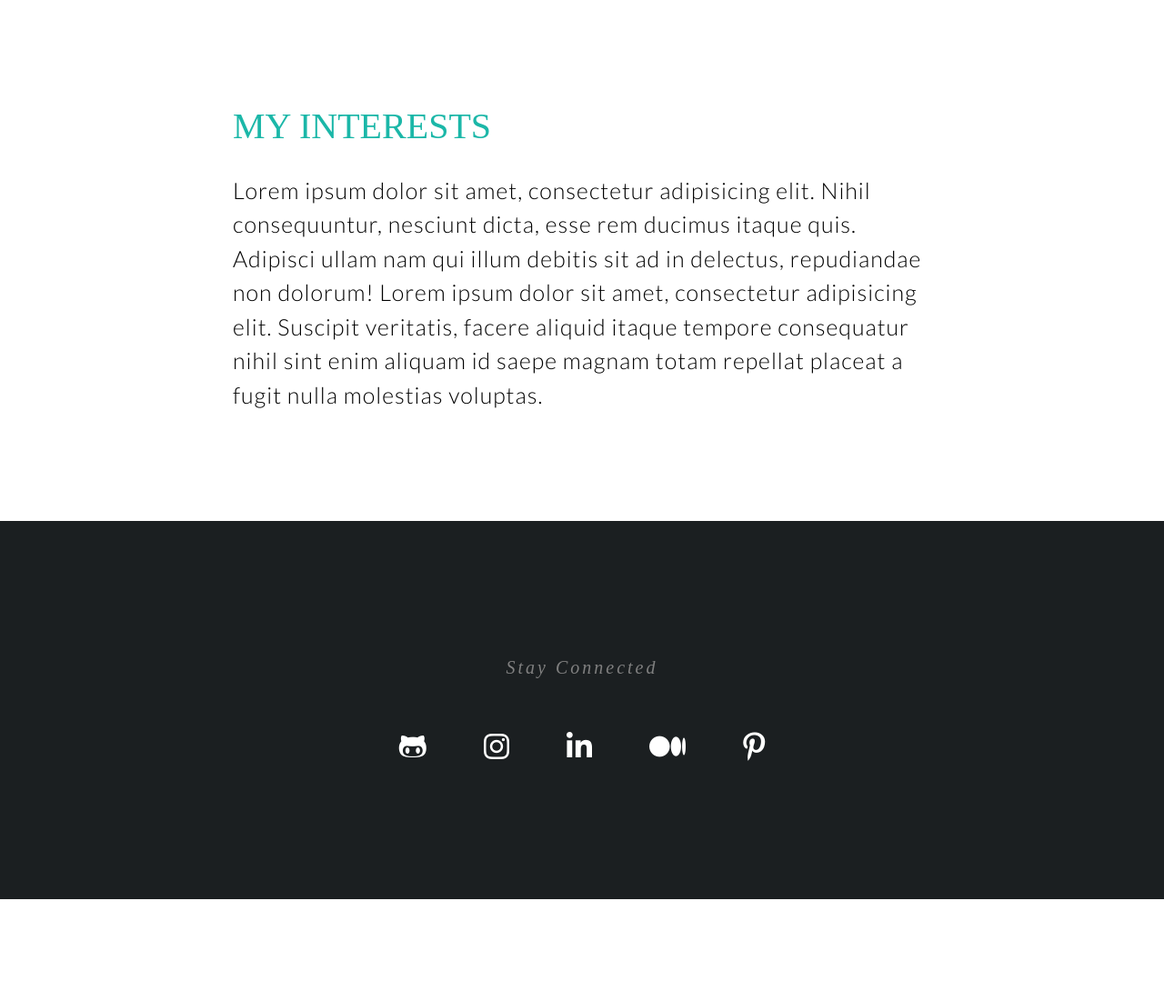
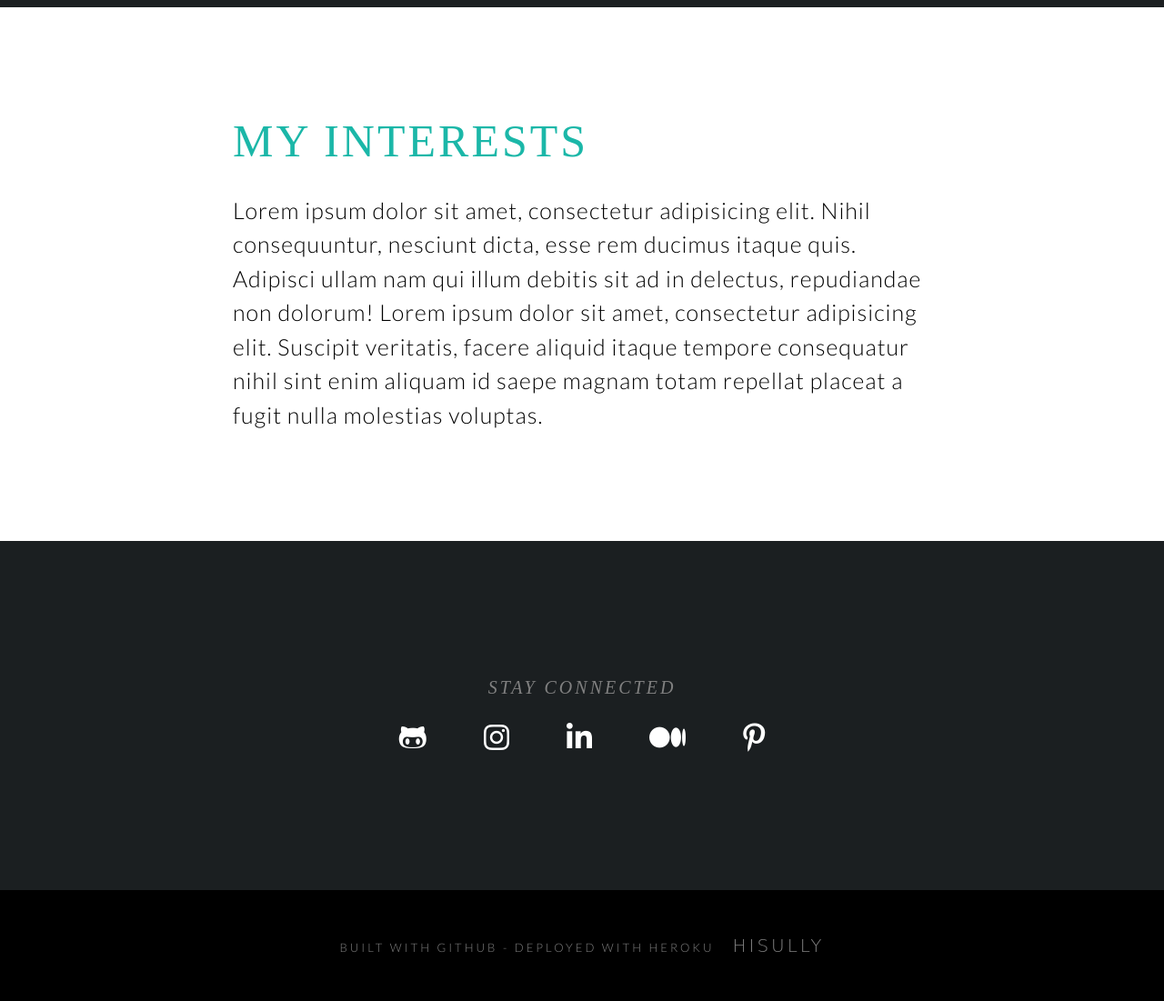
Before and after one commit to atsullivan/parallax-website, a plain HTML site: page index.html in a window 1280 px wide. Shown: the part 1380-2481 px from the top of the page at 91% size. Before the commit the page ends 2369 px from the top, so only its background shows below. Drawn offline with nearby package versions, Linux system fonts and the light colour scheme; a script that the page names is missing; a web font is replaced by a local one.

Commit message:
Condense text styles into 4 global styles (h1-h4).
Instead of having specific text styles based on the section of the page
(header, footer, body), create 4 global text styles to choose from.

```diff
--- a/index.html
+++ b/index.html
@@ -55,26 +55,32 @@
 
       <section class="module content dark">
         <div class="container">
-          <h3 class="reveal">About Me</h3>
+          <h2 class="reveal">About Me</h2>
           <p class="reveal">Lorem ipsum dolor sit amet, consectetur adipisicing elit. Nihil consequuntur, nesciunt dicta, esse rem ducimus itaque quis. Adipisci ullam nam qui illum debitis sit ad in delectus, repudiandae non dolorum! Lorem ipsum dolor sit amet, consectetur adipisicing elit. Suscipit veritatis, facere aliquid itaque tempore consequatur nihil sint enim aliquam id saepe magnam totam repellat placeat a fugit nulla molestias voluptas.</p>
         </div>
       </section>
 
       <section class="module content light">
         <div class="container">
-          <h3 class="reveal">My Interests</h3>
+          <h2 class="reveal">My Interests</h2>
           <p class="reveal">Lorem ipsum dolor sit amet, consectetur adipisicing elit. Nihil consequuntur, nesciunt dicta, esse rem ducimus itaque quis. Adipisci ullam nam qui illum debitis sit ad in delectus, repudiandae non dolorum! Lorem ipsum dolor sit amet, consectetur adipisicing elit. Suscipit veritatis, facere aliquid itaque tempore consequatur nihil sint enim aliquam id saepe magnam totam repellat placeat a fugit nulla molestias voluptas.</p>
         </div>
       </section>
 
       <section class="module footer">
         <div class="container reveal">
-          <h2>Stay Connected</h2>
+          <h3>Stay Connected</h3>
           <i class="fa fa-github-alt fa-2x" aria-hidden="true"></i>
           <i class="fa fa-instagram fa-2x" aria-hidden="true"></i>
           <i class="fa fa-linkedin fa-2x" aria-hidden="true"></i>
           <i class="fa fa-medium fa-2x" aria-hidden="true"></i>
           <i class="fa fa-pinterest-p fa-2x" aria-hidden="true"></i>
+        </div>
+      </section>
+
+      <section class="module sub-footer">
+        <div class="container reveal">
+          <h4>Built with GitHub - Deployed with Heroku<span class="barcode-text">hisully</span></h4>
         </div>
       </section>
 
--- a/styles/home.scss
+++ b/styles/home.scss
@@ -6,6 +6,39 @@
 /****** GLOBAL *********/
 body {
   font-family: 'Lato', sans-serif;
+  h1 {
+    font-size: 106px;
+    line-height: 1;
+    font-weight: 700;
+    font-size: 100px !important;
+    padding-bottom: 20px;
+    color: white;
+  }
+  h2 {
+    font-family: 'shamery';
+    font-size: 50px;
+    text-transform: uppercase;
+    margin-bottom: 30px;
+    letter-spacing: 3px;
+  }
+  h3 {
+    font-family: 'shamery';
+    font-size: 20px;
+    text-transform: uppercase;
+    font-style: italic;
+    color: gray;
+    padding-bottom: 20px;
+    letter-spacing: 3px;
+  }
+  h4 {
+    font-family: 'Lato', sans-serif;
+    font-size: 13px;
+    text-transform: uppercase;
+    letter-spacing: 3px;
+    color:gray;
+    margin-bottom: 0;
+    font-weight: 300;
+  }
   .container {
     width: 100%;
     margin: 0 auto;
@@ -18,14 +51,7 @@ section.module.parallax {
   padding: 300px 0;
   background-size: 100%;
   height: 100vh;
-  h1 {
-    font-size: 106px;
-    line-height: 1;
-    font-weight: 700;
-    font-size: 100px !important;
-    padding-bottom: 20px;
-
-    // color: $primary-color;
+  h2 {
     color: white;
   }
 }
@@ -42,18 +68,6 @@ section.module.parallax-1 {
 /****** CONTENT *********/
 section.module {
   h2 {
-    margin-bottom: 40px;
-    font-size: 50px;
-    letter-spacing: 3px;
-    color: white;
-    font-family: 'shamery';
-  }
-  h3 {
-    font-family: 'shamery';
-    text-transform: uppercase;
-    font-size: 40px;
-    margin-bottom: 30px;
-    color: white;
     color: $primary-color;
   }
   p {
@@ -86,15 +100,19 @@ section.module.footer {
   padding-bottom: 150px;
   background-color: $dark-gray;
   color: white;
-  h2 {
-    font-size: 20px;
-    font-style: italic;
-    font-family: 'shamery';
-    color: gray;
-    padding-bottom: 20px;
-  }
   .fa {
     margin-right: 30px;
     margin-left: 30px;
   }
 }
+section.module.sub-footer {
+  text-align: center;
+  background-color: black;
+  padding-top: 50px;
+  padding-bottom: 50px;
+  .barcode-text {
+    font-family: 'Libre Barcode 39 Text', cursive;
+    font-size: 20px;
+    padding-left: 20px;
+  }
+}
```
Also changed, not shown: styles/home.css, 1 other file.
